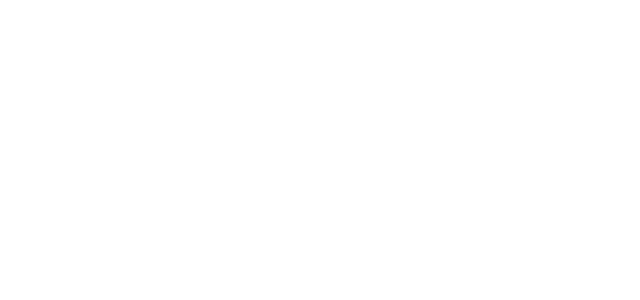
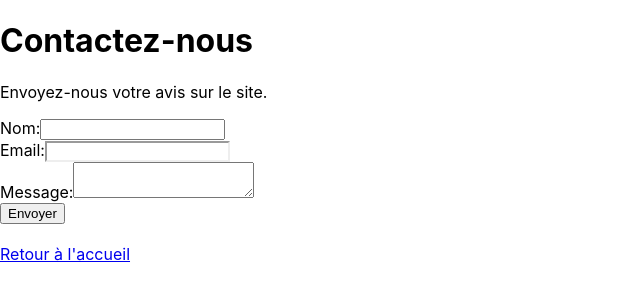
Before and after one commit to iliesnx/Mini-Projet-Pratique, a React (Vite) app: page /contact in a window 1280 px wide. Before the commit this address had no page. Shown: the top 300 px of the page, without its empty margins (0-640 px from the left). Built offline with nearby package versions, Linux system fonts and the light colour scheme.

Commit message:
Ajout d'envoie de commentaires avec email

```diff
--- a/src/App.tsx
+++ b/src/App.tsx
@@ -3,6 +3,7 @@ import { BrowserRouter as Router, Routes, Route } from 'react-router-dom';
 import Home from './components/Home.tsx';
 import Items from './components/Items.tsx';
 import ItemDetail from './components/ItemDetail.tsx';
+import Contact from './components/Contact.tsx';
 
 function App() {
   return (
@@ -12,6 +13,7 @@ function App() {
           <Route path="/" element={<Home />} />
           <Route path="/items" element={<Items />} />
           <Route path="/items/:id" element={<ItemDetail />} />
+          <Route path="/contact" element={<Contact />} />
         </Routes>
       </div>
     </Router>
--- /dev/null
+++ b/src/components/Commentaires.tsx
@@ -0,0 +1,39 @@
+import React, { useState } from 'react';
+
+interface EmailInputProps {
+  value: string;
+  onChange: (value: string) => void;
+  onError: (error: string) => void;
+}
+
+const EmailInput: React.FC<EmailInputProps> = ({ value, onChange, onError }) => {
+  const validateEmail = (email: string) => {
+    const regex = /^[^\s@]+@[^\s@]+\.[^\s@]+$/;
+    return regex.test(email);
+  };
+
+  const handleChange = (e: React.ChangeEvent<HTMLInputElement>) => {
+    const newValue = e.target.value;
+    onChange(newValue);
+    if (newValue && !validateEmail(newValue)) {
+      onError('Format d\'email invalide');
+    } else {
+      onError('');
+    }
+  };
+
+  return (
+    <div>
+      <label htmlFor="email">Email:</label>
+      <input
+        type="email"
+        id="email"
+        value={value}
+        onChange={handleChange}
+        style={{ borderColor: 'initial' }}
+      />
+    </div>
+  );
+};
+
+export default EmailInput;
--- /dev/null
+++ b/src/components/Contact.tsx
@@ -0,0 +1,64 @@
+import React, { useState } from 'react';
+import { Link } from 'react-router-dom';
+import EmailInput from './Commentaires';
+
+const Contact: React.FC = () => {
+  const [name, setName] = useState('');
+  const [email, setEmail] = useState('');
+  const [message, setMessage] = useState('');
+  const [emailError, setEmailError] = useState('');
+  const [successMessage, setSuccessMessage] = useState('');
+
+  const handleEmailChange = (value: string) => {
+    setEmail(value);
+  };
+
+  const handleEmailError = (error: string) => {
+    setEmailError(error);
+  };
+
+  const handleSubmit = (e: React.FormEvent) => {
+    e.preventDefault();
+    setSuccessMessage('Message envoyé (pas vraiment)');
+  };
+
+  return (
+    <div>
+      <h1>Contactez-nous</h1>
+      <p>Envoyez-nous votre avis sur le site.</p>
+      <form onSubmit={handleSubmit}>
+        <div>
+          <label htmlFor="name">Nom:</label>
+          <input
+            type="text"
+            id="name"
+            value={name}
+            onChange={(e) => setName(e.target.value)}
+            required
+          />
+        </div>
+        <EmailInput
+          value={email}
+          onChange={handleEmailChange}
+          onError={handleEmailError}
+        />
+        {emailError && <p style={{ color: 'red' }}>{emailError}</p>}
+        <div>
+          <label htmlFor="message">Message:</label>
+          <textarea
+            id="message"
+            value={message}
+            onChange={(e) => setMessage(e.target.value)}
+            required
+          />
+        </div>
+        <button type="submit">Envoyer</button>
+        {successMessage && <p style={{ color: 'green' }}>{successMessage}</p>}
+      </form>
+      <br />
+      <Link to="/">Retour à l'accueil</Link>
+    </div>
+  );
+};
+
+export default Contact;
--- a/src/components/Home.tsx
+++ b/src/components/Home.tsx
@@ -7,6 +7,8 @@ const Home: React.FC = () => {
       <h1>Bienvenue dans le Catalogue de Contenus</h1>
       <p>Découvrez des films et séries.</p>
       <Link to="/items">Voir les éléments</Link>
+      <br />
+      <Link to="/contact">Contact</Link>
     </div>
   );
 };
--- a/src/components/Items.tsx
+++ b/src/components/Items.tsx
@@ -28,7 +28,7 @@ const Items: React.FC = () => {
       });
   }, []);
 
-  if (loading) return <div>Loading...</div>;
+  if (loading) return <div>Loading</div>;
 
   return (
     <div>
```
